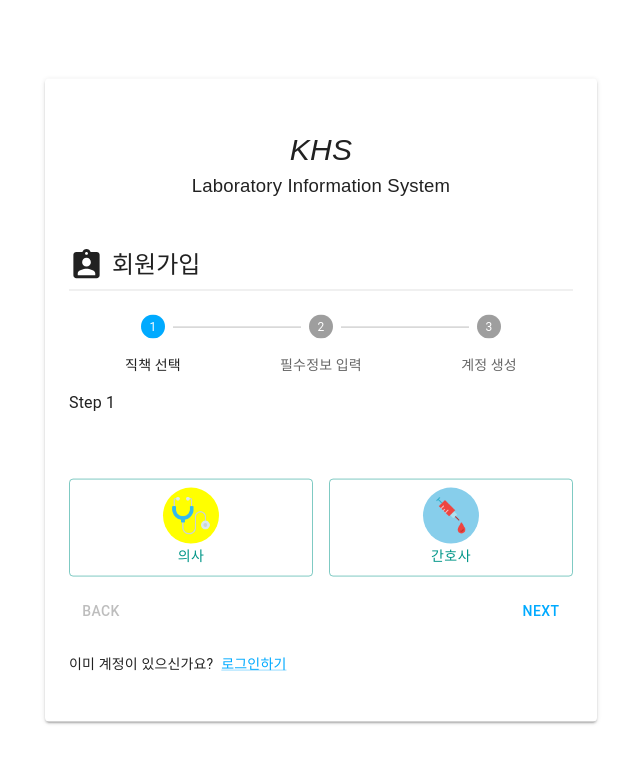
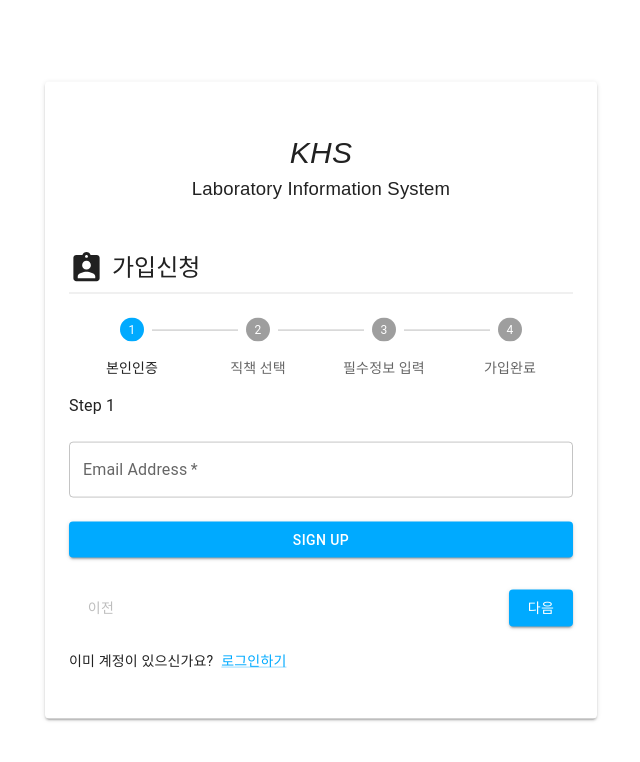
Before and after one commit to rkdgusrn1212/laboratory_information_system, a React (Create React App) app in the folder front/: page /signup in a window 1280 px wide. Shown: the top 762 px of the page, without its empty margins (319-959 px from the left). Built offline with nearby package versions, Linux system fonts and the light colour scheme.

Commit message:
signup 프로세스(틀) 변경
- 본인인증 -> 직책 선택 -> 필수정보입력 -> 가입완료(승인대기) 순으로 진행되게 변경하고 그에 맞춰 SignupPage를 구성. Stepper의 세부 내용은 미구현.

```diff
--- a/front/src/components/signup/SignupForm.tsx
+++ b/front/src/components/signup/SignupForm.tsx
@@ -10,19 +10,21 @@ import MemberDetailForm from './MemberDetailForm';
 import AssignmentIndIcon from '@mui/icons-material/AssignmentInd';
 import Paper from '@mui/material/Paper';
 import Link from '@mui/material/Link';
+import { useNavigate } from 'react-router-dom';
 import Divider from '@mui/material/Divider';
 import Logo from '../common/Logo';
+import ValidationForm from './ValidationForm';
 
-const steps = ['직책 선택', '필수정보 입력', '계정 생성'];
+const steps = ['본인인증', '직책 선택', '필수정보 입력', '가입완료'];
 
 const InnerForm: React.FC<{ activeStep: number }> = ({ activeStep }) => {
   switch (activeStep) {
     case 0:
+      return <ValidationForm />;
+    case 1:
       return <MemberTypeForm />;
-    case 1:
+    case 2:
       return <MemberDetailForm />;
-    case 2:
-      return <></>;
     default:
       return null;
   }
@@ -30,27 +32,13 @@ const InnerForm: React.FC<{ activeStep: number }> = ({ activeStep }) => {
 
 const SignupForm: React.FC = () => {
   const [activeStep, setActiveStep] = useState(0);
-  const [skipped, setSkipped] = useState(new Set<number>());
-
-  const isStepSkipped = (step: number) => {
-    return skipped.has(step);
-  };
+  const navigate = useNavigate();
 
   const handleNext = () => {
-    let newSkipped = skipped;
-    if (isStepSkipped(activeStep)) {
-      newSkipped = new Set(newSkipped.values());
-      newSkipped.delete(activeStep);
-    }
-
     setActiveStep((prevActiveStep) => prevActiveStep + 1);
-    setSkipped(newSkipped);
   };
   const handleBack = () => {
     setActiveStep((prevActiveStep) => prevActiveStep - 1);
-  };
-  const handleReset = () => {
-    setActiveStep(0);
   };
 
   return (
@@ -58,21 +46,15 @@ const SignupForm: React.FC = () => {
       <Logo size={30} sx={{ mt: 3 }} />
       <Box sx={{ mt: 3, display: 'inline-flex', alignItems: 'center', gap: 1 }}>
         <AssignmentIndIcon fontSize="large" />
-        <Typography variant="h5">회원가입</Typography>
+        <Typography variant="h5">가입신청</Typography>
       </Box>
       <Divider />
       <Stepper activeStep={activeStep} alternativeLabel sx={{ mt: 3 }}>
-        {steps.map((label, index) => {
+        {steps.map((label) => {
           const stepProps: { completed?: boolean } = {};
-          const labelProps: {
-            optional?: React.ReactNode;
-          } = {};
-          if (isStepSkipped(index)) {
-            stepProps.completed = false;
-          }
           return (
             <Step key={label} {...stepProps}>
-              <StepLabel {...labelProps}>{label}</StepLabel>
+              <StepLabel>{label}</StepLabel>
             </Step>
           );
         })}
@@ -80,11 +62,20 @@ const SignupForm: React.FC = () => {
       {activeStep === steps.length ? (
         <>
           <Typography sx={{ mt: 2, mb: 1 }}>
-            All steps completed - you&apos;re finished
+            <b>KHS 진단검사시스템</b> 가입이 신청되었습니다. 관리자의 최종 승인
+            후 사용 가능합니다.
           </Typography>
           <Box sx={{ display: 'flex', flexDirection: 'row', pt: 2 }}>
             <Box sx={{ flex: '1 1 auto' }} />
-            <Button onClick={handleReset}>Reset</Button>
+            <Button
+              onClick={() => {
+                navigate('/', { replace: true });
+              }}
+              fullWidth
+              variant="contained"
+            >
+              <b>로그인 화면</b>으로 돌아가기
+            </Button>
           </Box>
         </>
       ) : (
@@ -98,21 +89,27 @@ const SignupForm: React.FC = () => {
               onClick={handleBack}
               sx={{ mr: 1 }}
             >
-              Back
+              이전
             </Button>
             <Box sx={{ flex: '1 1 auto' }} />
-            <Button onClick={handleNext}>
-              {activeStep === steps.length - 1 ? 'Finish' : 'Next'}
+            <Button variant="contained" onClick={handleNext}>
+              {activeStep === steps.length - 1 ? '가입하기' : '다음'}
             </Button>
           </Box>
         </>
       )}
-      <Box sx={{ mt: 3, mb: 3, display: 'inline-flex', gap: 1 }}>
-        <Typography variant="body2">이미 계정이 있으신가요?</Typography>
-        <Link href="/" variant="body2">
-          로그인하기
-        </Link>
-      </Box>
+      {activeStep === steps.length || (
+        <Box sx={{ mt: 3, mb: 3, display: 'inline-flex', gap: 1 }}>
+          <Typography variant="body2">이미 계정이 있으신가요?</Typography>
+          <Link
+            component="button"
+            variant="body2"
+            onClick={() => navigate('/', { replace: true })}
+          >
+            로그인하기
+          </Link>
+        </Box>
+      )}
     </Paper>
   );
 };
--- /dev/null
+++ b/front/src/components/signup/ValidationForm.tsx
@@ -0,0 +1,31 @@
+import Box from '@mui/material/Box';
+import TextField from '@mui/material/TextField';
+import Button from '@mui/material/Button';
+
+const handleSubmit = (event: React.FormEvent<HTMLFormElement>) => {
+  event.preventDefault();
+  const data = new FormData(event.currentTarget);
+  console.log({
+    email: data.get('email'),
+    password: data.get('password'),
+  });
+};
+
+const ValidationForm: React.FC = () => {
+  return (
+    <Box component="form" noValidate onSubmit={handleSubmit} sx={{ mt: 3 }}>
+      <TextField
+        required
+        fullWidth
+        id="email"
+        label="Email Address"
+        name="email"
+        autoComplete="email"
+      />
+      <Button type="submit" fullWidth variant="contained" sx={{ mt: 3, mb: 2 }}>
+        Sign Up
+      </Button>
+    </Box>
+  );
+};
+export default ValidationForm;
```
